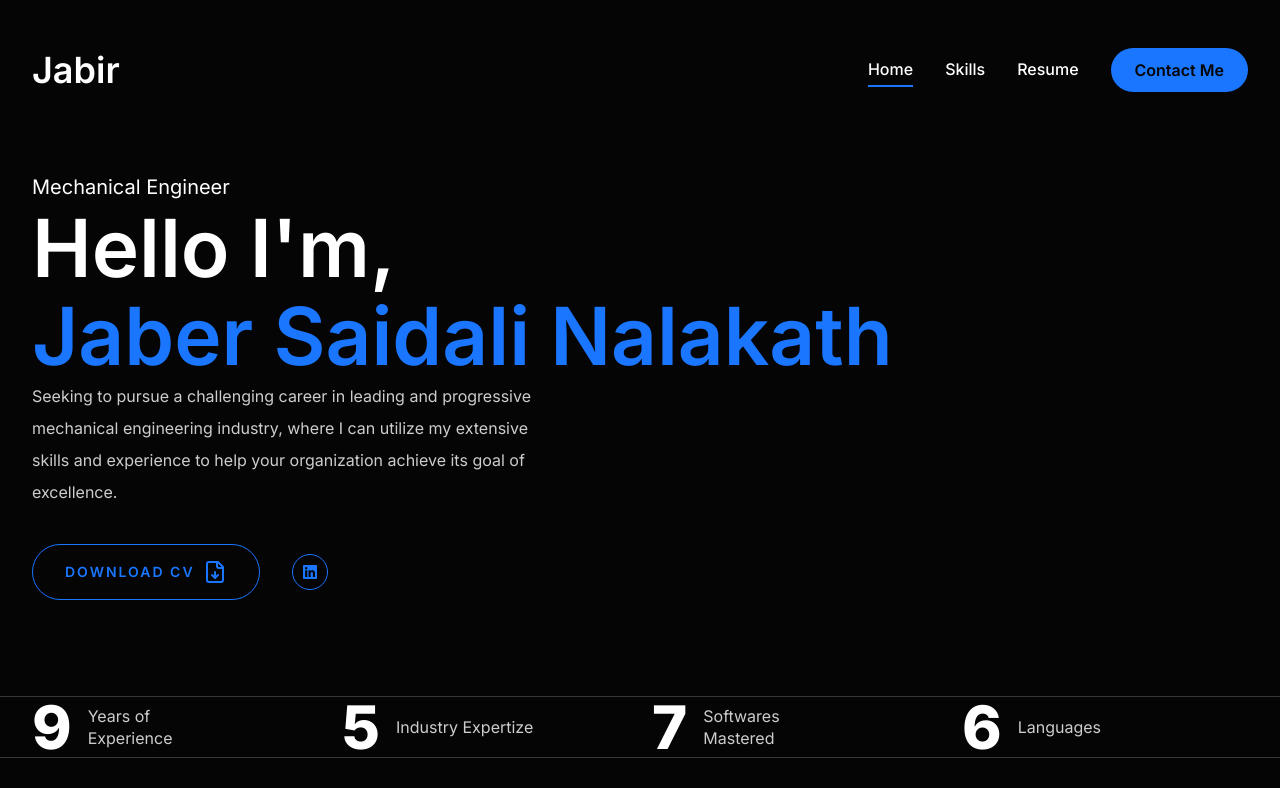
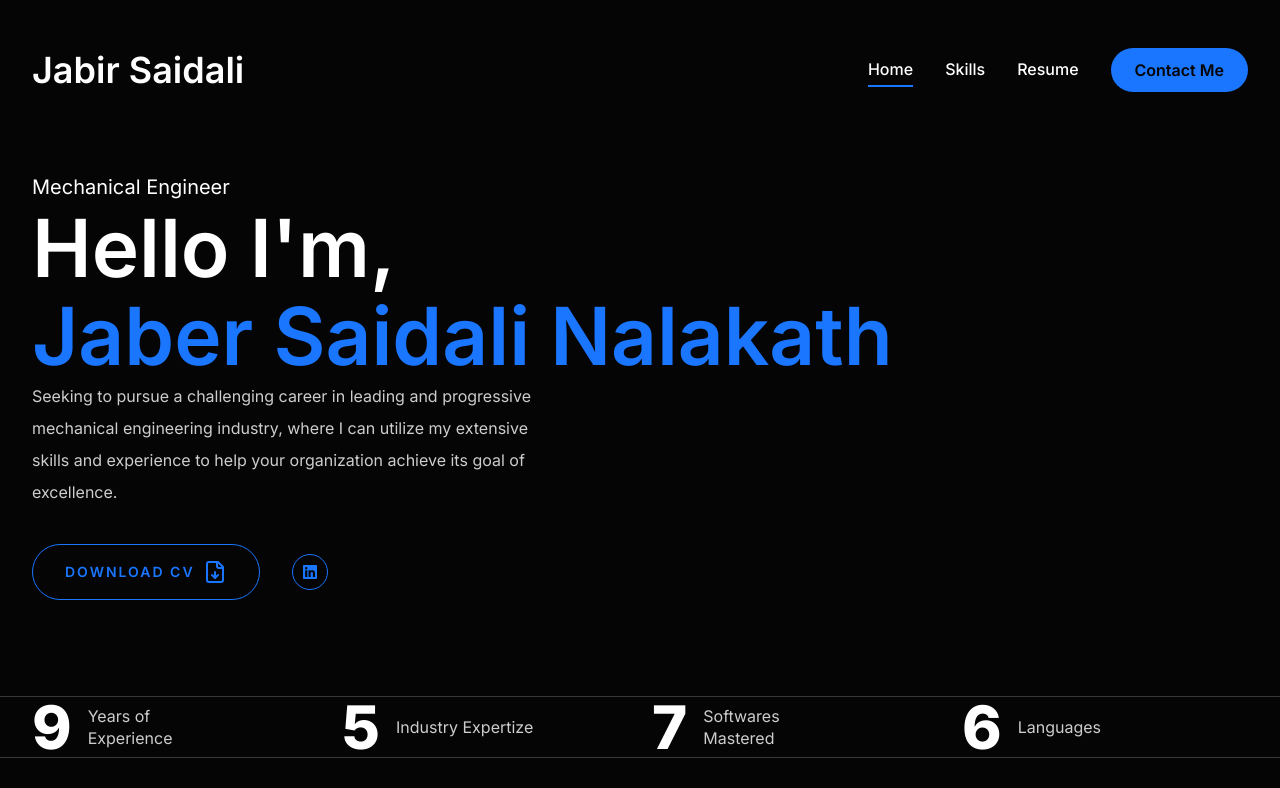
Before and after one commit to Jabiring/Jabiring, a Next.js app: page / in a window 1280 px wide. Shown: the top 788 px of the page. Built offline with nearby package versions, Linux system fonts and the light colour scheme.

Commit message:
[Add] Name Header Change

```diff
--- a/components/Header.tsx
+++ b/components/Header.tsx
@@ -11,7 +11,7 @@ export default function Header() {
     <header className="py-8 xl:py-12 text-white">
       <div className="container mx-auto flex justify-between items-center">
         <h1 className="text-4xl font-semibold">
-          Jabir
+          Jabir Saidali
         </h1>
         <div className="hidden md:flex items-center gap-8">
           <Navbar/>
```
